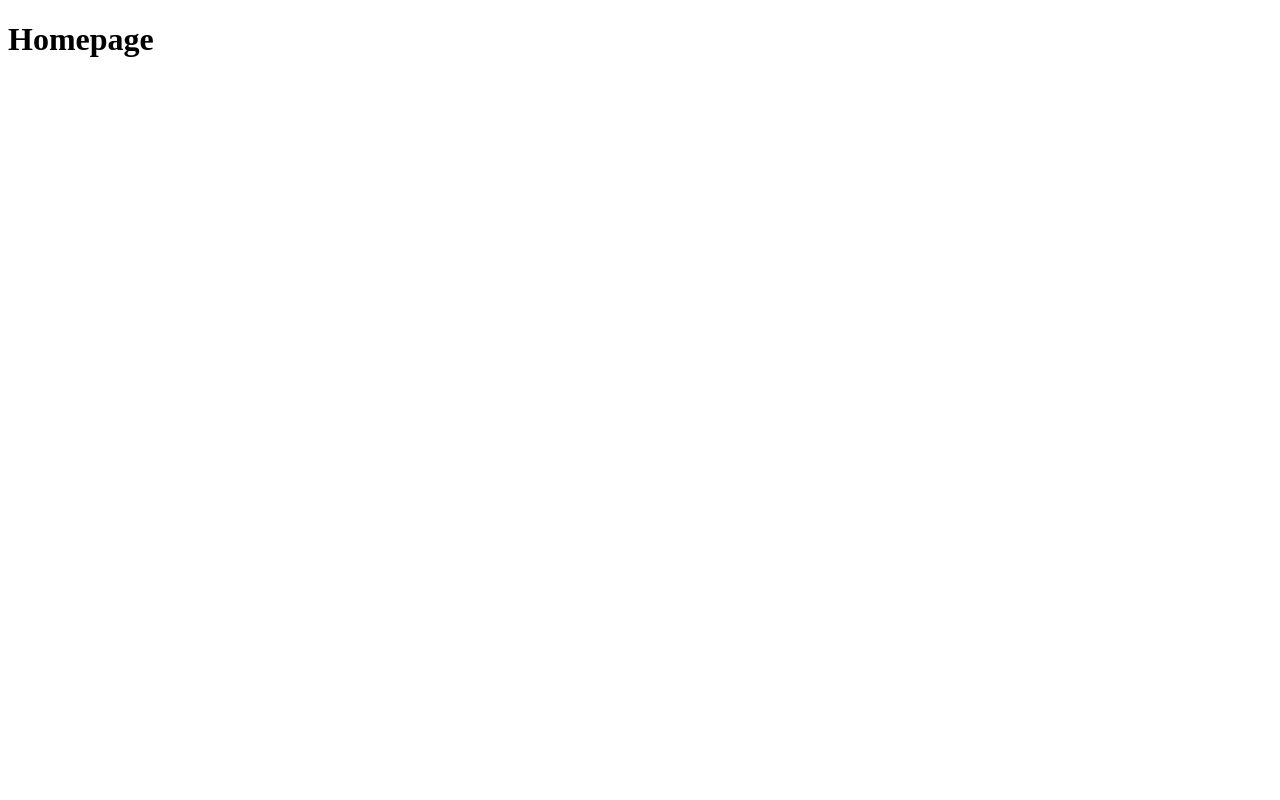
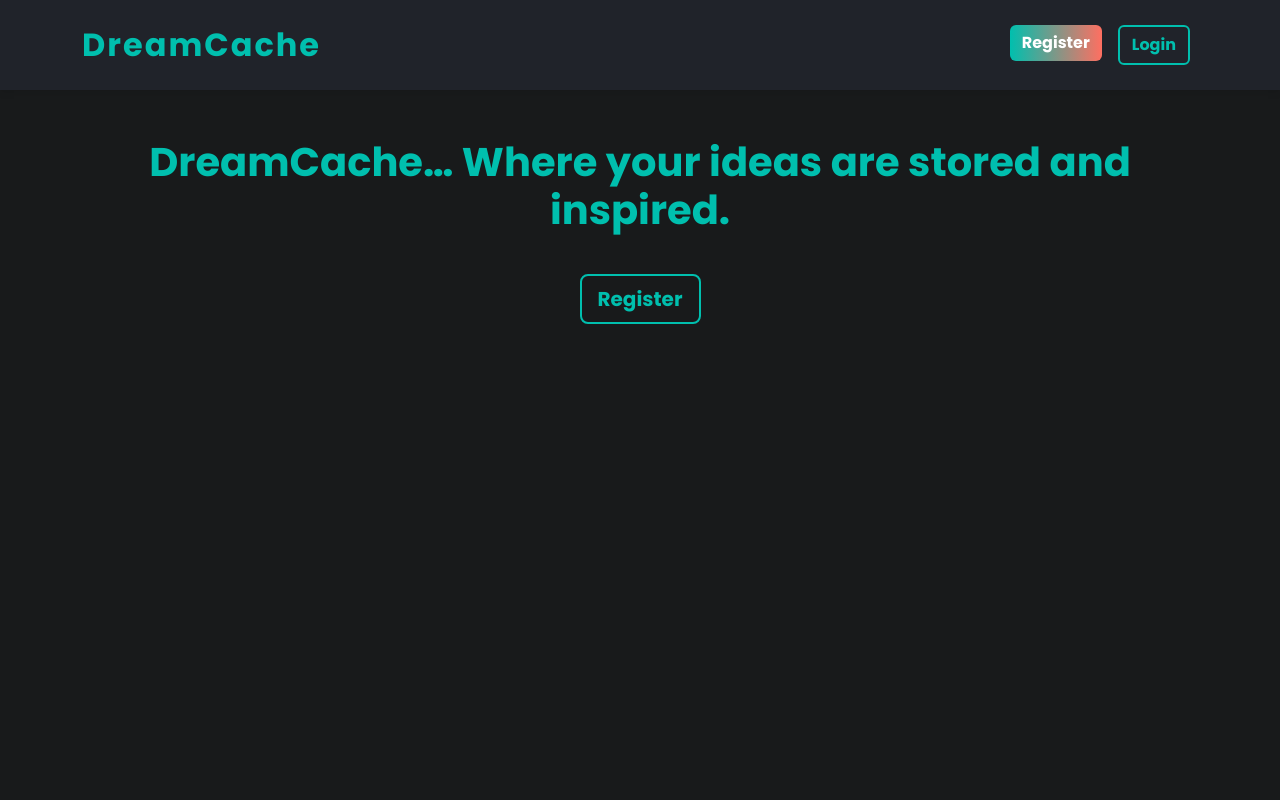
Before and after one commit to kalonjic34/dreamcache-website, a Django app: page / in a window 1280 px wide. Before the commit the page is almost empty. Run offline with Django 5.2, Linux system fonts and the light colour scheme.

Commit message:
Enhance homepage design & navigation

```diff
--- a/dreamcache/journal/templates/journal/index.html
+++ b/dreamcache/journal/templates/journal/index.html
@@ -1,11 +1,87 @@
+{% load static %}
+
 <!DOCTYPE html>
 <html lang="en">
-<head>
-    <meta charset="UTF-8">
-    <meta name="viewport" content="width=device-width, initial-scale=1.0">
+  <head>
+    <meta charset="utf-8" />
+    <meta name="viewport" content="width=device-width, initial-scale=1, maximum-scale=1"/>
+    <!-- Google Font: Poppins -->
+    <link href="https://fonts.googleapis.com/css?family=Poppins:400,700&display=swap" rel="stylesheet">
+    <!-- Bootswatch Darkly Theme (Bootstrap 5) -->
+    <link rel="stylesheet" href="https://bootswatch.com/5/darkly/bootstrap.min.css">
+    <style>
+      body {
+        font-family: 'Poppins', sans-serif;
+        background: #181A1B;
+        color: #EEE;
+        min-height: 100vh;
+      }
+      .navbar {
+        background-color: #20232a !important;
+        box-shadow: 0 2px 8px rgba(0,0,0,0.1);
+      }
+      .navbar-brand {
+        font-weight: 700;
+        color: #00BFAE !important;
+        font-size: 2rem;
+        letter-spacing: 2px;
+      }
+      .btn-primary, .btn-outline-primary {
+        background: linear-gradient(90deg, #00BFAE, #FF6F61);
+        border: none;
+        color: #fff !important;
+        font-weight: 600;
+      }
+      .btn-outline-primary {
+        background: transparent;
+        border: 2px solid #00BFAE;
+        color: #00BFAE !important;
+        transition: all 0.3s;
+      }
+      .btn-outline-primary:hover {
+        background: #00BFAE;
+        color: #fff !important;
+      }
+      h2 {
+        font-weight: 700;
+        color: #00BFAE;
+        margin-bottom: 1rem;
+      }
+      @media (max-width: 600px) {
+        h2 {
+          font-size: 1.3rem;
+        }
+        .navbar-brand {
+          font-size: 1.3rem;
+        }
+      }
+    </style>
+  </head>
+  <body>
+    <nav class="navbar navbar-expand-lg navbar-dark justify-content-center">
+      <div class="container">
+        <a class="navbar-brand main-heading" href="#">DreamCache</a>
+        <button class="navbar-toggler" type="button" data-bs-toggle="collapse" data-bs-target="#navbarNavDropdown" aria-controls="navbarNavDropdown" aria-expanded="false" aria-label="Toggle navigation">
+          <span class="navbar-toggler-icon"></span>
+        </button>
+        <div class="collapse navbar-collapse text-center" id="navbarNavDropdown">
+          <ul class="navbar-nav ms-auto">
+            <li class="nav-item mx-2">
+              <a class="btn btn-primary navbar-btn" href="#">Register</a>
+            </li>
+            <li class="nav-item mx-2">
+              <a class="btn btn-outline-primary navbar-btn" href="#">Login</a>
+            </li>
+          </ul>
+        </div>
+      </div>
+    </nav>
 
-</head>
-<body>
-    <h1>Homepage</h1>
-</body>
+    <div class="container text-center mt-5">
+      <h2>DreamCache… Where your ideas are stored and inspired.</h2>
+      <a class="btn btn-outline-primary btn-lg mt-4" href="#">Register</a>
+    </div>
+
+    <script src="https://cdn.jsdelivr.net/npm/bootstrap@5.3.0/dist/js/bootstrap.bundle.min.js"></script>
+  </body>
 </html>
```
